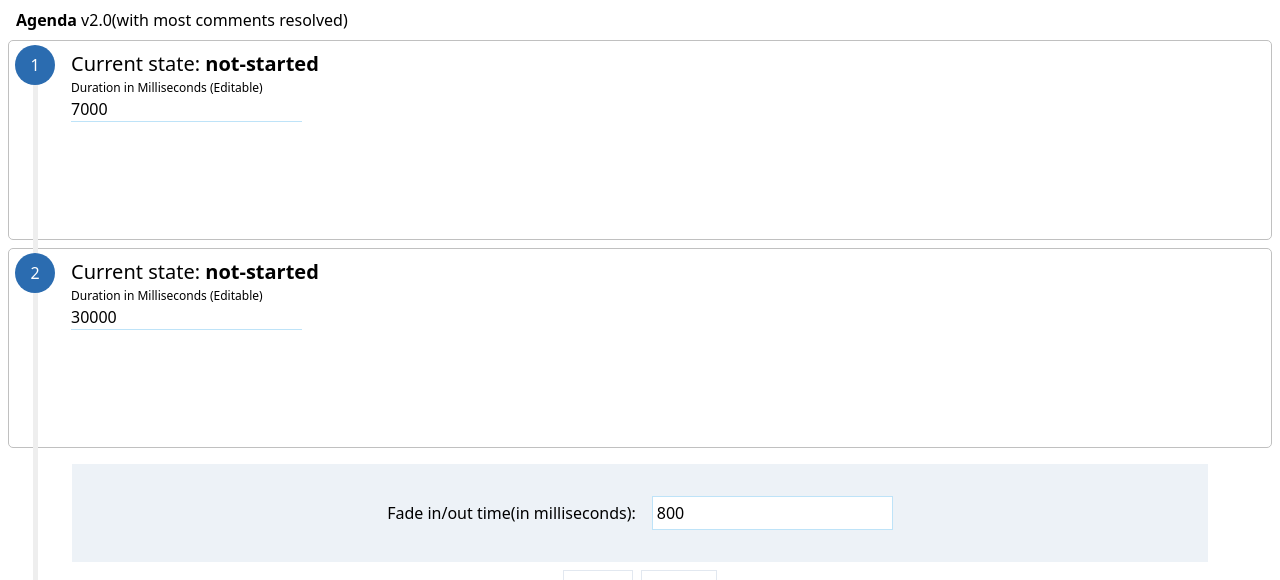
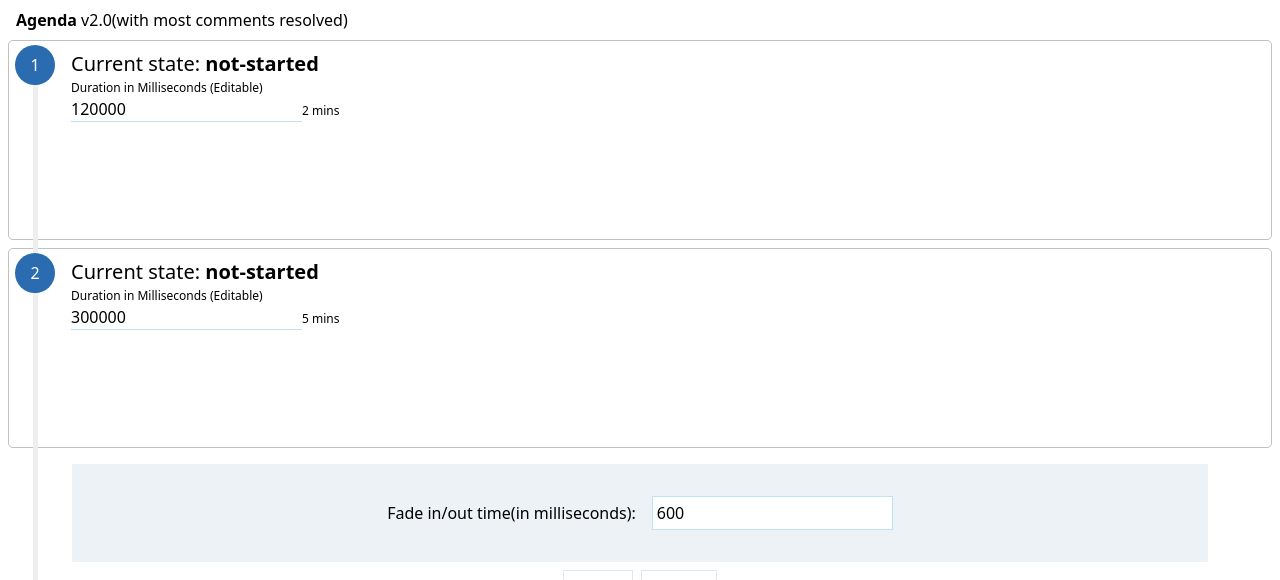
Before and after one commit to sharmajnu/angular-animations, an Angular app: page / in a window 1280 px wide. Shown: the top 580 px of the page. Built offline with nearby package versions, Linux system fonts and the light colour scheme.

Commit message:
Update item time and duration to be realistic

```diff
--- a/src/app/app.component.ts
+++ b/src/app/app.component.ts
@@ -33,11 +33,11 @@ export class AppComponent {
   state1 = 'not-started';
   state2 = 'not-started';
 
-  duration1 = 7000;
-  duration2 = 30000;
+  duration1 = 120000;
+  duration2 = 300000;
 
 
-  fadeInTime = 800;
+  fadeInTime = 600;
 
   timeout2;
   start() {
```
